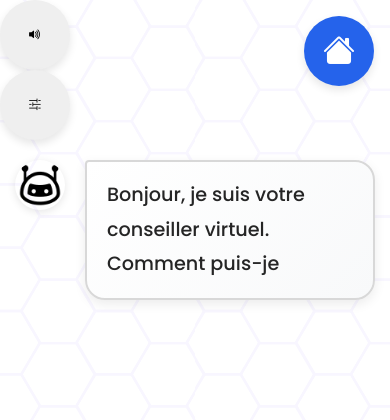
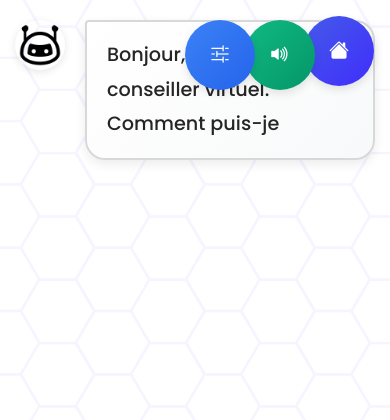
Before and after one commit to assiabnr/liasec_hub, a Django app: page /chatbot/chat/ in a window 390 px wide. Shown: the top 420 px of the page. Run offline with Django 5.2, Linux system fonts and the light colour scheme; parts of the project's set-up code (start-up, migrations or seed data) failed here and were passed over.

Commit message:
update bouton

```diff
--- a/chatbot/static/chatbot/css/chat.css
+++ b/chatbot/static/chatbot/css/chat.css
@@ -557,20 +557,90 @@ body {
     var(--decathlon-blue) 0%,
     var(--decathlon-purple) 100%
   );
-  box-shadow: 0 4px 10px rgba(0, 0, 0, 0.15);
+  box-shadow: 0 8px 20px rgba(68, 91, 232, 0.4);
+  transition: all 0.3s ease;
+  z-index: 1000;  /* au-dessus du bouton son */
+}
+
+.chat-home-btn img {
+  width: 44px;
+  height: 44px;
+  filter: brightness(0) invert(1);
+}
+
+.chat-home-btn i {
+  font-size: 40px;
+  color: white;
+}
+
+.chat-home-btn:hover {
+  transform: scale(1.08);
+  box-shadow: 0 12px 30px rgba(68, 91, 232, 0.5);
+}
+
+/* Bouton Son ON/OFF */
+.chat-sound-btn {
+  position: fixed;
+  top: 20px;
+  right: 90px;
+  width: 56px;
+  height: 56px;
+  border-radius: 50%;
+  border: none;
+  display: grid;
+  place-items: center;
+  cursor: pointer;
+  background: linear-gradient(135deg, #10B981 0%, #059669 100%);
+  box-shadow: 0 4px 10px rgba(16, 185, 129, 0.3);
   transition: all 0.25s ease;
-  z-index: 1000;  /* au-dessus du bouton son */
-}
-
-.chat-home-btn img {
-  width: 26px;
-  height: 26px;
-  filter: brightness(0) invert(1);
-}
-
-.chat-home-btn:hover {
+  z-index: 1000;
+}
+
+.chat-sound-btn i {
+  font-size: 24px;
+  color: white;
+}
+
+.chat-sound-btn:hover {
   transform: scale(1.05);
-  box-shadow: 0 6px 14px rgba(0, 0, 0, 0.25);
+  box-shadow: 0 6px 14px rgba(16, 185, 129, 0.4);
+}
+
+.chat-sound-btn.disabled {
+  background: linear-gradient(135deg, #EF4444 0%, #DC2626 100%);
+  box-shadow: 0 4px 10px rgba(239, 68, 68, 0.3);
+}
+
+.chat-sound-btn.disabled:hover {
+  box-shadow: 0 6px 14px rgba(239, 68, 68, 0.4);
+}
+
+/* Bouton Paramètres Vocaux */
+.chat-settings-btn {
+  position: fixed;
+  top: 20px;
+  right: 160px;
+  width: 56px;
+  height: 56px;
+  border-radius: 50%;
+  border: none;
+  display: grid;
+  place-items: center;
+  cursor: pointer;
+  background: linear-gradient(135deg, #3B82F6 0%, #2563EB 100%);
+  box-shadow: 0 4px 10px rgba(59, 130, 246, 0.3);
+  transition: all 0.25s ease;
+  z-index: 1000;
+}
+
+.chat-settings-btn i {
+  font-size: 24px;
+  color: white;
+}
+
+.chat-settings-btn:hover {
+  transform: scale(1.05);
+  box-shadow: 0 6px 14px rgba(59, 130, 246, 0.4);
 }
 
 
@@ -1794,28 +1782,25 @@ input[type="range"]::-moz-range-thumb:hover {
 
 /* Responsive */
 @media (max-width: 768px) {
-  .voice-control-btn {
-    width: 75px;
-    height: 75px;
-    bottom: 100px;
-  }
-
-  .voice-control-btn i {
-    font-size: 28px;
-  }
-
-  .voice-control-btn span {
-    font-size: 9px;
-  }
-
-  .voice-settings-btn {
-    width: 60px;
-    height: 60px;
-    bottom: 190px;
-  }
-
-  .voice-settings-btn i {
-    font-size: 24px;
+  .chat-sound-btn,
+  .chat-settings-btn,
+  .chat-home-btn {
+    width: 48px;
+    height: 48px;
+  }
+
+  .chat-sound-btn {
+    right: 75px;
+  }
+
+  .chat-settings-btn {
+    right: 135px;
+  }
+
+  .chat-sound-btn i,
+  .chat-settings-btn i,
+  .chat-home-btn i {
+    font-size: 20px;
   }
 
   .voice-settings-panel {
--- a/chatbot/templates/chatbot/chat.html
+++ b/chatbot/templates/chatbot/chat.html
@@ -22,24 +22,24 @@
         position: fixed;
         top: 16px;
         right: 16px;
-        width: 72px;
-        height: 72px;
+        width: 90px;
+        height: 90px;
         border-radius: 999px;
         border: none;
-        background: #2563eb;
+        background: linear-gradient(135deg, var(--decathlon-blue) 0%, var(--decathlon-purple) 100%);
         color: #ffffff;
         display: flex;
         align-items: center;
         justify-content: center;
-        box-shadow: 0 10px 25px rgba(37, 99, 235, 0.45);
+        box-shadow: 0 12px 35px rgba(37, 99, 235, 0.5);
         cursor: pointer;
-        z-index: 50;
-        font-size: 32px;
+        z-index: 1000;
+        font-size: 40px;
       }
 
       .chat-home-btn img {
-        width: 36px;
-        height: 36px;
+        width: 44px;
+        height: 44px;
       }
     </style>
   </head>
@@ -286,7 +286,6 @@
         const closeVoiceSettings = document.getElementById("closeVoiceSettings");
         const soundToggle = document.getElementById("soundToggle");
         const soundIcon = document.getElementById("soundIcon");
-        const soundLabel = document.getElementById("soundLabel");
         const testVoiceBtn = document.getElementById("testVoiceBtn");
 
         // Ouvrir le panneau
@@ -326,16 +325,14 @@
         }
 
         function updateSoundButton() {
-          if (!soundToggle) return;
+          if (!soundToggle || !soundIcon) return;
 
           if (STATE.soundEnabled) {
             soundToggle.classList.remove("disabled");
             soundIcon.className = "bi bi-volume-up-fill";
-            soundLabel.textContent = "SON ACTIVÉ";
           } else {
             soundToggle.classList.add("disabled");
             soundIcon.className = "bi bi-volume-mute-fill";
-            soundLabel.textContent = "SON DÉSACTIVÉ";
           }
         }
 
```
Also changed, not shown: other parts of chatbot/static/chatbot/css/chat.css (+4 -86 lines).
